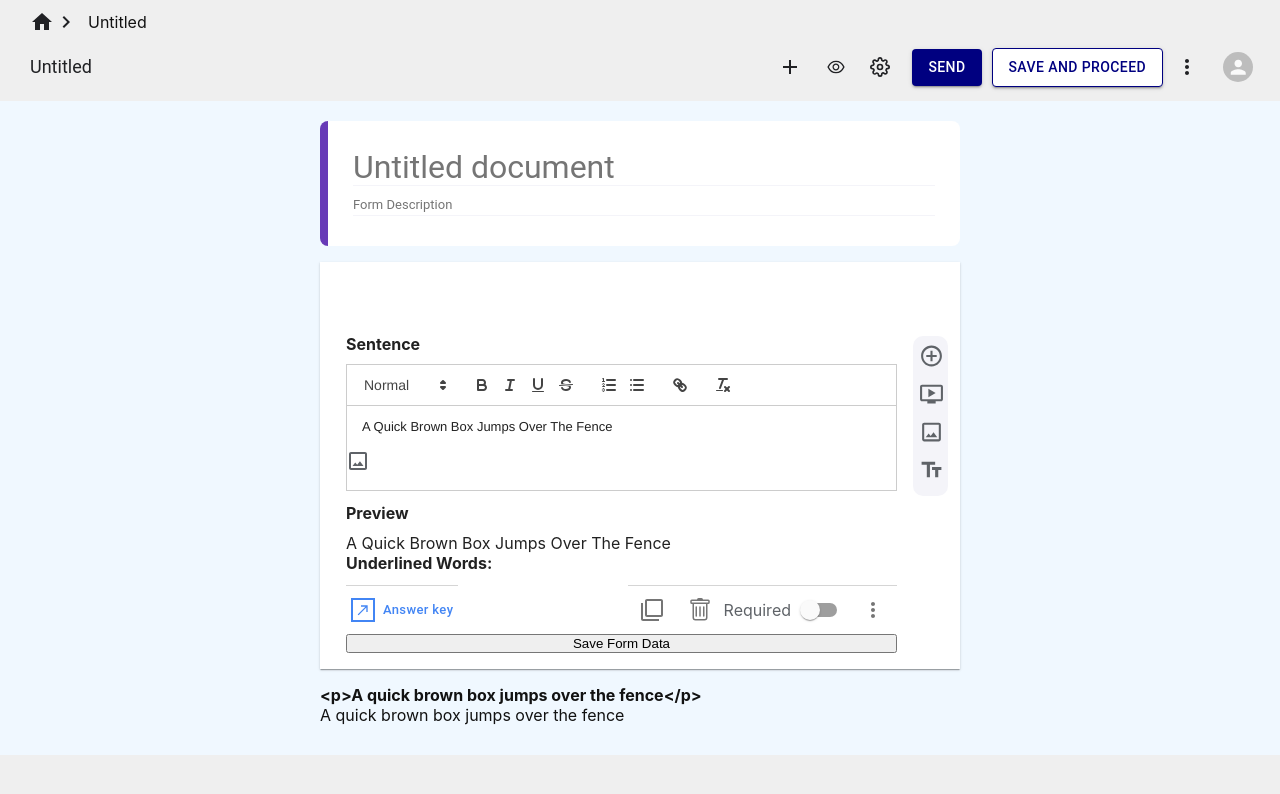
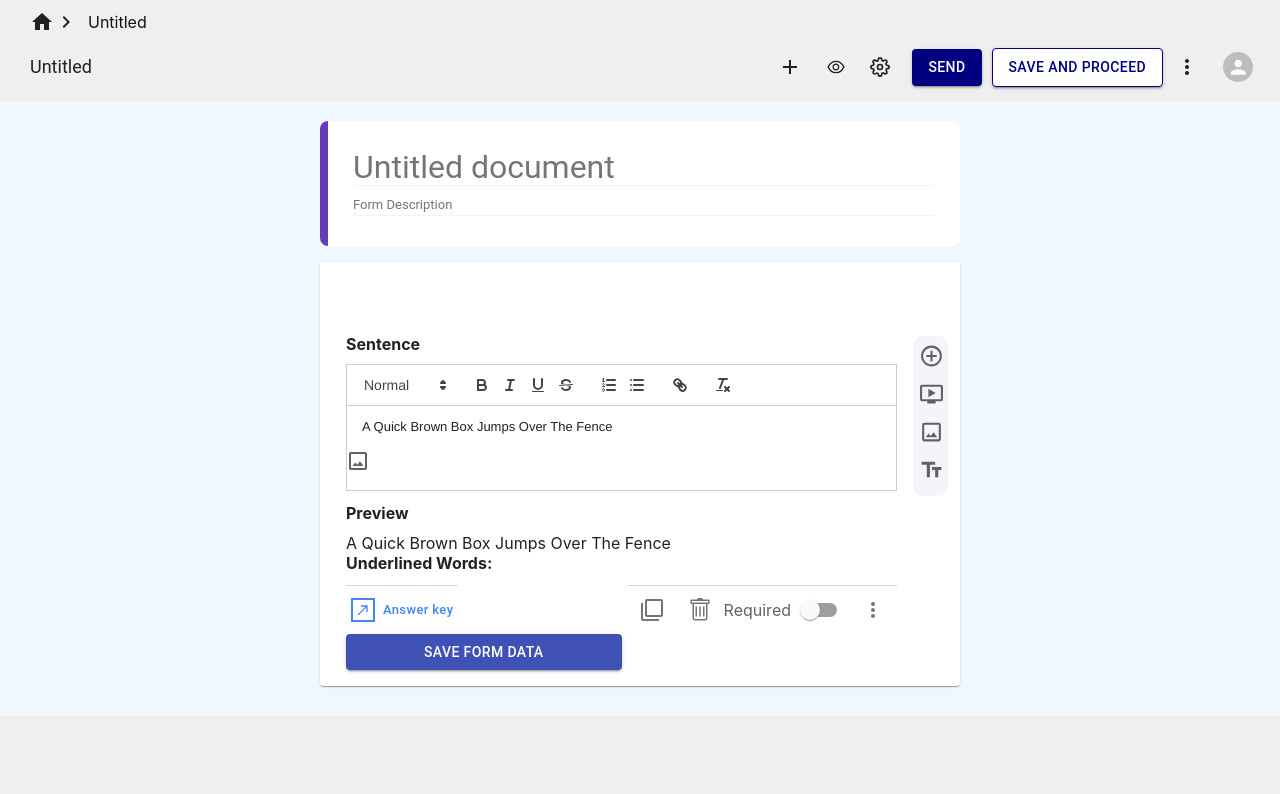
Before and after one commit to AceHunterr/Custom_form_builder, a React (Create React App) app in the folder client/: page / in a window 1280 px wide. Shown: the top 794 px of the page. Built offline with nearby package versions, Linux system fonts and the light colour scheme.

Commit message:
Added the fill in the blanks and the underlined words

```diff
--- a/client/src/App.js
+++ b/client/src/App.js
@@ -15,13 +15,25 @@ const ClozeQuestionPage = () => {
     </>
   );
 };
+const ClozeQuestionRendererPage = () => {
+  return (
+    <>
+      <FormHeader />
+      <ClozedQuestionRenderer />
+    </>
+  );
+};
 function App() {
   return (
     <div className="App">
       <Router>
         <Routes>
           <Route exact path="/" element={<ClozeQuestionPage />} />
-          {/* <Route exact path="/renderer" element={<ClozedQuestionRenderer />} /> */}
+          <Route
+            exact
+            path="/renderer"
+            element={<ClozeQuestionRendererPage />}
+          />
         </Routes>
       </Router>
 
--- a/client/src/components/ClozeQuestion/ClozeQuestion.jsx
+++ b/client/src/components/ClozeQuestion/ClozeQuestion.jsx
@@ -58,23 +58,6 @@ const ClozeQuestion = () => {
         console.error("Error saving data:", error);
       });
   };
-
-  //   function changeQuestion(text, i) {
-  //     // var newQuestion = [...clozeQuestions];
-  //     // newQuestion[i].questionText = text;
-  //     // setClozeQuestions(newQuestion);
-
-  //     const regex = /<u>(.*?)<\/u>/g;
-  //     const matches = text.match(regex);
-  //     if (matches) {
-  //       const words = matches.map((match) => match.replace(/<\/?u>/g, ""));
-  //       setUnderlinedWords(words);
-  //     }
-
-  //     var newQuestion = [...clozeQuestions];
-  //     newQuestion[i].questionText = text;
-  //     setClozeQuestions(newQuestion);
-  //   }
 
   function changeQuestion(text, i) {
     const regex = /<u>(.*?)<\/u>/g;
@@ -211,15 +194,6 @@ const ClozeQuestion = () => {
               }}
             />
             <div className="add_question_top">
-              {/* <input
-                type="text"
-                className="question"
-                placeholder="Question"
-                value={ques.questionText}
-                onChange={(e) => {
-                  changeQuestion(e.target.value, i);
-                }}
-              /> */}
               <CropOriginalIcon
                 style={{ color: "#5f6368", marginBottom: "20px" }}
               />
@@ -296,7 +270,15 @@ const ClozeQuestion = () => {
                 </IconButton>
               </div>
             </div>
-            <button onClick={saveClozeQuestions}>Save Form Data</button>
+            <Button
+              variant="contained"
+              color="primary"
+              onClick={saveClozeQuestions}
+              style={{ width: "50%" }}
+            >
+              Save Form Data
+            </Button>
+            {/* <button onClick={saveClozeQuestions}>Save Form Data</button> */}
           </AccordionDetails>
           <div className="question_edit">
             <AddCircleOutlineIcon
@@ -336,7 +318,7 @@ const ClozeQuestion = () => {
             </div>
 
             {questionsUI()}
-            <ClozedQuestionRenderer formData={clozeQuestions} />
+            {/* <ClozedQuestionRenderer formData={clozeQuestions} /> */}
           </div>
         </div>
       </div>
--- a/client/src/components/ClozeQuestion/ClozedQuestionRenderer.jsx
+++ b/client/src/components/ClozeQuestion/ClozedQuestionRenderer.jsx
@@ -1,39 +1,125 @@
-import React from "react";
+import React, { useState, useEffect } from "react";
+import axios from "axios";
+import Select from "@material-ui/core/Select";
+import Switch from "@material-ui/core/Switch";
+import CheckBoxicon from "@material-ui/icons/CheckBox";
+import SubjectIcon from "@material-ui/icons/Subject";
+import { BsTrash } from "react-icons/bs";
+import { IconButton } from "@material-ui/core";
+import FilterNoneIcon from "@material-ui/icons/FilterNone";
+import AddCircleOutlineIcon from "@material-ui/icons/AddCircleOutline";
+import TextFieldsIcon from "@material-ui/icons/TextFields";
+import { BsFileText } from "react-icons/bs";
+import Accordion from "@material-ui/core/Accordion";
+import AccordionSummary from "@material-ui/core/AccordionSummary";
+import AccordionDetails from "@material-ui/core/AccordionDetails";
+import Button from "@material-ui/core/Button";
+import { FCRightUp } from "react-icons/fc";
+import CloseIcon from "@material-ui/icons/Close";
+import Radio from "@material-ui/core/Radio";
+import FormControlLabel from "@material-ui/core/FormControlLabel";
+import Typography from "@mui/material/Typography";
+import { MenuItem } from "@material-ui/core";
+import CheckBoxIcon from "@material-ui/icons/CheckBox";
+import NorthEastIcon from "@mui/icons-material/NorthEast";
 
-const ClozedQuestionRenderer = ({ formData }) => {
-  function renderQuestion(question) {
-    if (question.questionType === "fill_blank") {
+import CropOriginalIcon from "@material-ui/icons/CropOriginal";
+import ShortTextIcon from "@material-ui/icons/ShortText";
+import MoreVertIcon from "@material-ui/icons/MoreVert";
+import OndemandVideoIcon from "@material-ui/icons/OndemandVideo";
+
+const ClozedQuestionRenderer = () => {
+  const [formData, setFormData] = useState([]);
+
+  useEffect(() => {
+    axios
+      .get("http://localhost:5000/api/cloze-questions")
+      .then((response) => {
+        setFormData(response.data.data);
+      })
+      .catch((error) => {
+        console.error("Error fetching data:", error);
+      });
+  }, []);
+
+  function renderQuestion(ques, i) {
+    const strippedPreviewContent = ques.previewContent.replace(
+      /<\/?[^>]+(>|$)/g,
+      ""
+    );
+    if (ques.questionType === "fill_blank") {
       return (
-        <div key={question.id}>
-          <h4>{question.questionText}</h4>
-          <p dangerouslySetInnerHTML={{ __html: question.previewContent }} />
-          {question.underlinedWords.map((word, index) => (
-            <input
-              type="text"
-              key={index}
-              placeholder={`Enter answer for ${word}`}
-            />
-          ))}
-        </div>
-      );
-    } else if (question.questionType === "radio") {
-      return (
-        <div key={question.id}>
-          <h4>{question.questionText}</h4>
-          {question.options.map((option, index) => (
-            <label key={index}>
-              <input type="radio" name={`radio_${question.id}`} />
-              {option.optionText}
-            </label>
-          ))}
-        </div>
+        <Accordion
+          expanded={ques.open}
+          className={ques.open ? "add border" : ""}
+        >
+          <AccordionSummary
+            aria-controls="panella-content"
+            id="panella-header"
+            elevation={1}
+            style={{ width: "100%" }}
+          >
+            {/* {!ques.open ? (
+              <div className="saved_questions">
+                <Typography
+                  style={{
+                    fontSize: "15px",
+                    fontWeight: "400",
+                    letterSpacing: ".1px",
+                    lineHeight: "24px",
+                    paddingBottom: "8px",
+                  }}
+                >
+                  {i + 1}. {ques.questionText}
+                </Typography>
+              </div>
+            ) : (
+              ""
+            )} */}
+          </AccordionSummary>
+
+          <div className="question_boxes">
+            <AccordionDetails className="add_question">
+              <h4 style={{ marginBottom: "10px" }}>Sentence</h4>
+              <Typography
+                style={{
+                  fontSize: "15px",
+                  fontWeight: "400",
+                  letterSpacing: ".1px",
+                  lineHeight: "24px",
+                  paddingBottom: "8px",
+                }}
+              >
+                {i + 1}. {strippedPreviewContent}
+              </Typography>
+              <div className="add_question_top">
+                <CropOriginalIcon
+                  style={{ color: "#5f6368", marginBottom: "20px" }}
+                />
+              </div>
+
+              <div className="underlined_words_list">
+                <h4>Underlined Words:</h4>
+                <ul>
+                  {ques.underlinedWords.map((word, index) => (
+                    <div className="add_question_body" key={index}>
+                      <li key={index}>{word}</li>
+                    </div>
+                  ))}
+                </ul>
+              </div>
+            </AccordionDetails>
+          </div>
+        </Accordion>
       );
     }
-    // Add other question types here as needed
-    return null;
   }
 
-  return <div>{formData.map((question) => renderQuestion(question))}</div>;
+  return (
+    <div>
+      {formData.map((question, index) => renderQuestion(question, index))}
+    </div>
+  );
 };
 
 export default ClozedQuestionRenderer;
```
Also changed, not shown: 2 other files (tests, documents, lock files or other folders).
